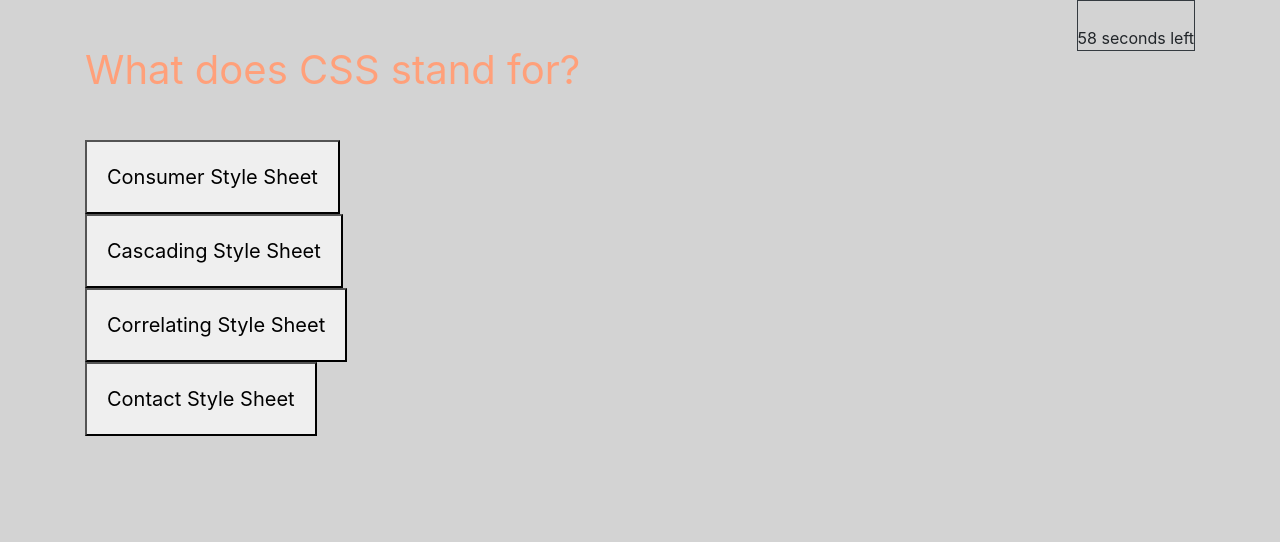
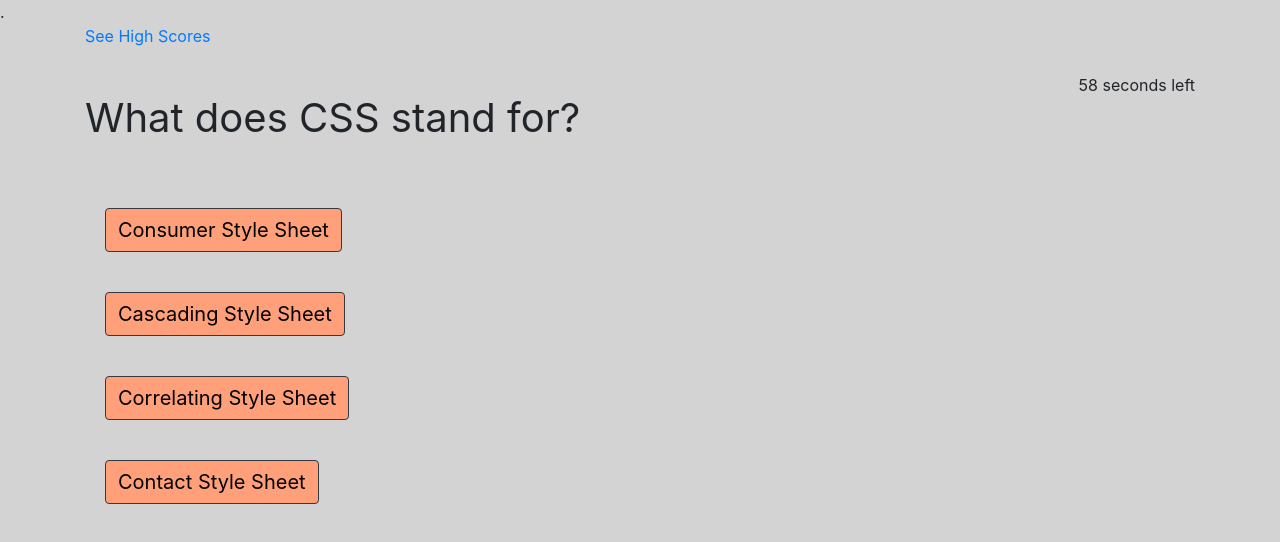
Before and after one commit to chyarbit/CodeQuiz, a plain HTML site: page index.html in a window 1280 px wide. Both pictures are taken after a click on the button "Click to start quiz!". Drawn offline with nearby package versions, Linux system fonts and the light colour scheme.

Commit message:
final commit

```diff
--- a/index.html
+++ b/index.html
@@ -14,7 +14,10 @@
     <title>Code Quiz</title>
 </head>
 
-<body>
+<body>.
+    <div class="container" id= "high scores">
+        <a href= "insert link">See High Scores</a>
+    </div>
     <div class="container" id="intro">
         <h1>Coding Quiz Challenge</h1>
         <br>
@@ -32,26 +35,27 @@
         </div>
     </div>
     <div class="container">
-        <div class="border border-dark" id="timer"></div>
+        <div id="timer"></div>
         <div id="quiz"></div>
             <div id="question"></div>
             <div id="answers"></div>
                 <div>
-                    <button class="choices" id = "a"></button>
+                    <button class= "btn btn-dark choices" id = "a"></button>
                 </div>
                 <div>
-                    <button class="choices" id = "b">
+                    <button class="btn btn-dark choices" id = "b">
                     </button>
                 </div>
                 <div>
-                    <button class="choices" id = "c">
+                    <button class="btn btn-dark choices" id = "c">
                     </button>
                 </div>
                 <div>
-                    <button class="choices" id = "d">
+                    <button class="btn btn-dark choices" id = "d">
                     </button>
                 </div>
         <div id="results" class="result"></div>
+        <div class="final"></div>
 
     </div>
 
--- a/script.js
+++ b/script.js
@@ -6,7 +6,6 @@ var answerA = document.getElementById("a");
 var answerB = document.getElementById("b");
 var answerC = document.getElementById("c");
 var answerD = document.getElementById("d");
-var timeLeft = document.getElementById("wrongAnswerTimer");
 var intro = document.getElementById("intro");
 var results = document.getElementById("results");
 var secondsLeft = 60;
@@ -20,7 +19,7 @@ var questions = [
     },
     {
     question: "What does DOM stand for?",
-    answers: ["Dominant Object Model","Document Objective Mode","Document Object Model"],
+    answers: ["Dominant Object Model","Document Objective Mode","Document Object Model", "Dominant Objective Model"],
     correctAnswer: "Document Object Model"
     },
     {
@@ -31,7 +30,7 @@ var questions = [
     {
     question: "Which statement below is true?",
     answers: ["A variable can only be a number.","Functions can only result in a numerical output.","Strings are arrays.","You can create better websites when using a Mac versus a PC"],
-    correctAnswer: "Strings are arrays"
+    correctAnswer: "Strings are arrays."
     },
     {
     question: "Given var x = [1,2,3], what will console.log(x[9]) state?",
@@ -40,9 +39,7 @@ var questions = [
     },
 ]
 
-
-// If user gets question correctly, move on to the next question
-// If user gets question wrong, subtract 10 seconds to the timer
+// Add event listeners to the answer options.  When clicked, it will run checkAnswer function
 answerA.addEventListener("click", function() {
     checkAnswer(questions[questionPosition].answers[0]);
 
@@ -57,23 +54,25 @@ answerD.addEventListener("click", function() {
     checkAnswer(questions[questionPosition].answers[3]);
 });
 
-// Function to check answer
-function checkAnswer(answer){
-    if (answer == questions[questionPosition].correctAnswer){
-        results.innerHTML = "That's Correct!";
-        questionPosition++;
-        renderQuestion();
-    }
-    else{
-        results.innerHTML = "Incorrect!";
-        //here is where we want to decrease the timer for an incorrect answer
-        secondsLeft -= 10;
-    }
-    // Moves question position up
+// create function to set the timer
+function setTimer() {
+    var timerInterval = setInterval(function() {
+      secondsLeft--;
+      timer.textContent = secondsLeft + " seconds left";
 
+      if(secondsLeft <= 0) {
+        clearInterval(timerInterval);
+        sendMessage();
+      }
+    }, 1000);
+  }
+  // If timer goes down to 0, send this message
+  function sendMessage() {
+      timer.textContent = "Sorry!  You are out of time!";
+      // NEEDED IMPROVEMENT: force quiz to stop when 0 seconds are left
+  }
 
-}
-//Render questions to HTMLs
+// create a function to render questions
 var questionStart = 0;
 var questionPosition = questionStart;
 
@@ -90,28 +89,41 @@ function renderQuestion(){
     answerC.innerText= questions[questionPosition].answers[2];
     answerD.innerText = questions[questionPosition].answers[3];
     }
-//will need to make sure to have questionsStart stops at the last question
-
-// Start quiz time by clicking the button and move to first question
-// Define time left in seconds
 
 
-function setTimer() {
-  var timerInterval = setInterval(function() {
-    secondsLeft--;
-    timer.textContent = secondsLeft + " seconds left";
 
-    if(secondsLeft === 0) {
-      clearInterval(timerInterval);
-      sendMessage();
+// Function to check answer
+function checkAnswer(answer){
+    // If user gets question correctly
+    if (answer == questions[questionPosition].correctAnswer){
+        results.innerHTML = "That's Correct!";
+        // move on to the next question
+        questionPosition++;
+        renderQuestion();
     }
-  }, 1000);
+    // If user gets question wrong
+    else{
+        results.innerHTML = "Incorrect!";
+        // subtract 10 seconds from the timer
+        secondsLeft -= 10;
+    }
 }
-// If timer goes down to 0, send this message
-function sendMessage() {
-    timer.textContent = "Sorry!  You are out of time!";
-}
+// ** NEED IMPROVEMENT- I cannot get this function to work
+// After all questions have been answered
+// Compute score and show score in a new element
+  //function showScore() {
+    //var score = document.createElement("score");
 
-// After all questions have been answered, click button to submit quiz and display score
+    //var numCorrect = 0;
+    //for (var i = 0; i < questions.length; i++) {
+      //if (questions[i] === questions[i].correctAnswer) {
+        //numCorrect++;
+      //}
+    //}
+
+    //score.appendChild("You received " +"numCorrect" + " questions correct!")
+    //return score;
+  //}
 
 // Call functions ...//
+//function showScore()
--- a/style.css
+++ b/style.css
@@ -14,7 +14,6 @@ h1{
 }
 
 p{
-    length: 500px;
     width: 500px;
     text-align: justify;
 }
@@ -38,12 +37,14 @@ h3{
     font-size: 40px;
     padding-top:40px;
     padding-bottom: 40px;
-    color: lightsalmon;
+
 }
 
 .choices{
     font-size: 20px;
-    padding: 20px;
+    background-color: lightsalmon;
+    color: black;
+    margin: 20px;
 }
 
 .result{
```
Also changed, not shown: 1 other file.
